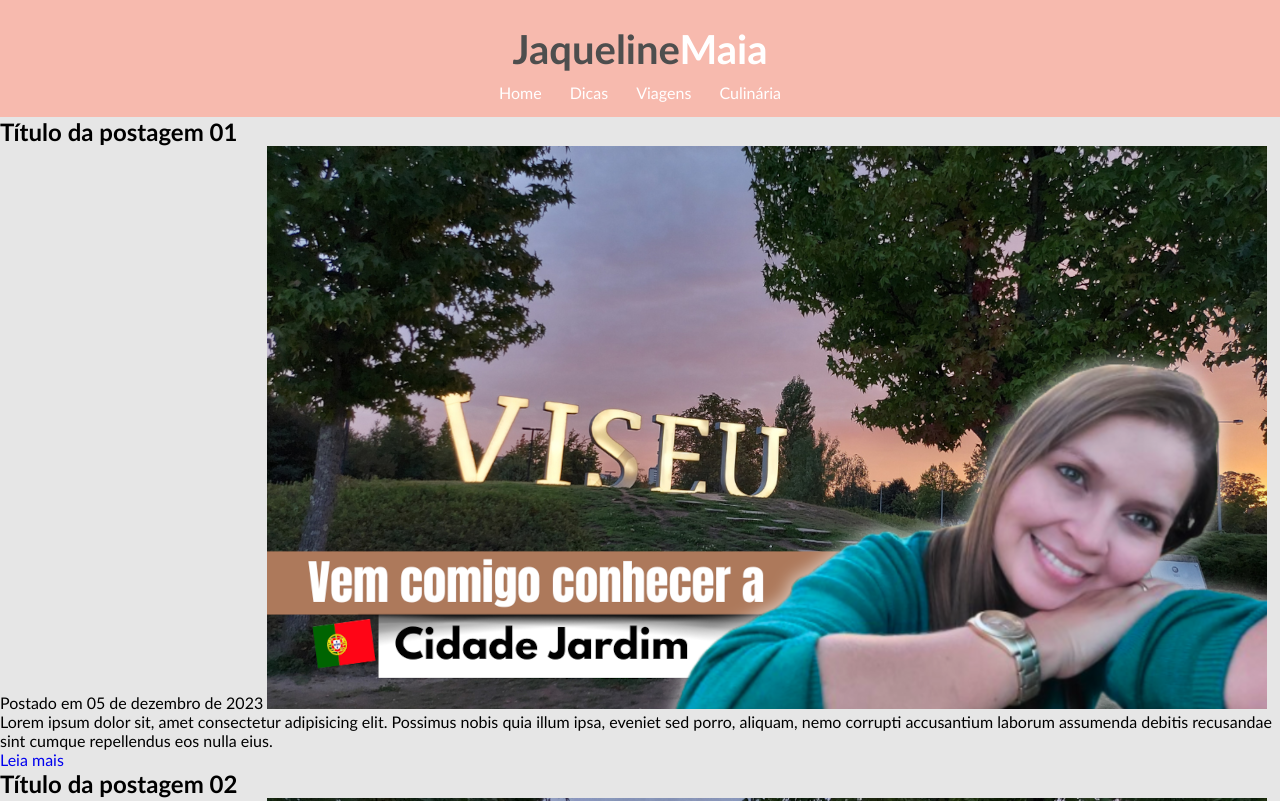
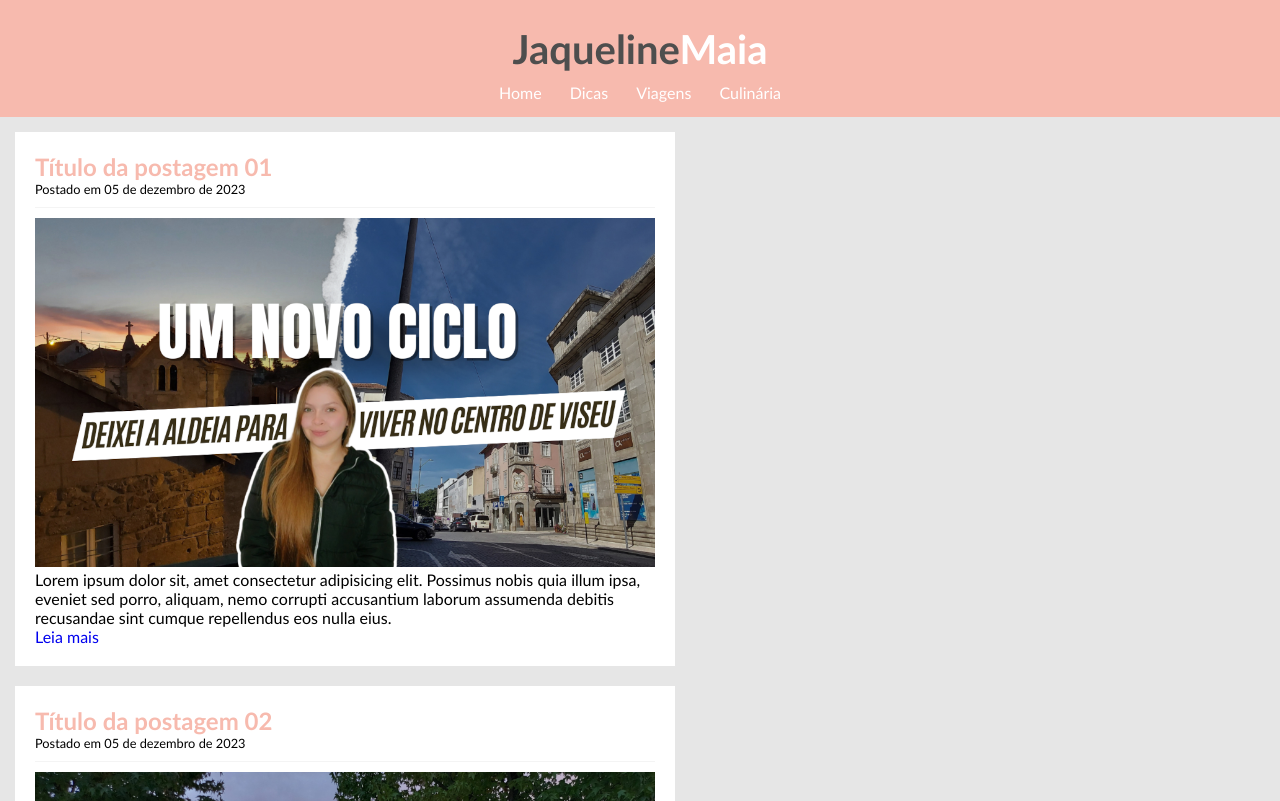
Before and after one commit to IranMaia/jaquelineblog, a plain HTML site: page index.html in a window 1280 px wide. Shown: the top 801 px of the page. Drawn offline with Linux system fonts and the light colour scheme.

Commit message:
Css do Layout das postagens

```diff
--- a/css/estilo.css
+++ b/css/estilo.css
@@ -43,3 +43,31 @@ h1{
 .branco{
     color: #fff;
 }
+
+#principal{
+
+    margin: 0px;
+    padding: 15px;
+
+}
+#area-postagens{
+    width: 660px;
+}
+
+.postagem{
+    padding: 20px;
+    margin-bottom: 20px;
+    background: #fff;
+}
+
+h2{
+    color:#f7baae;
+}
+
+.data-postagem{
+    font-size: 0.8em;
+    padding-bottom: 10px;
+    margin-bottom: 10px;
+    display: block;
+    border-bottom: 1px solid #f4f4f4;
+}
--- a/index.html
+++ b/index.html
@@ -28,8 +28,8 @@
                     <span class="data-postagem">Postado em 05 de dezembro de 2023</span>
 
                     <picture>
-                        <source media="(min-width: 1000px)" srcset="imagens/capasyoutube/capa-viseu-1000x563.png">
-                        <img src="imagens/capasyoutube/capa-viseu-640x360.png" alt="imagem capa viseu" style="max-width: 100%; height: auto;">
+                        <source media="(min-width: 1000px)" srcset="imagens/capasyoutube/um-novo-ciclo-1000x563.png">
+                        <img src="imagens/capasyoutube/um-novo-ciclo-640x360.png" alt="imagem capa viseu" style="max-width: 100%; height: auto;">
                     </picture>
 
 
@@ -56,8 +56,8 @@
                     <span class="data-postagem">Postado em 05 de dezembro de 2023</span>
 
                     <picture>
-                        <source media="(min-width: 1000px)" srcset="imagens/capasyoutube/capa-viseu-1000x563.png">
-                        <img src="imagens/capasyoutube/capa-viseu-640x360.png" alt="imagem capa viseu" style="max-width: 100%; height: auto;">
+                        <source media="(min-width: 1000px)" srcset="imagens/capasyoutube/comprei-um-macbook-air-1000x563.png">
+                        <img src="imagens/capasyoutube/comprei um macbook air-640x360.png" alt="imagem capa viseu" style="max-width: 100%; height: auto;">
                     </picture>
 
 
```
Also changed, not shown: imagens/capasyoutube/comprei um macbook air-640x360.png (added), imagens/capasyoutube/comprei-um-macbook-air-1000x563.png (added), imagens/capasyoutube/um-novo-ciclo-1000x563.png (added), imagens/capasyoutube/um-novo-ciclo-640x360.png (added), 2 other files.
